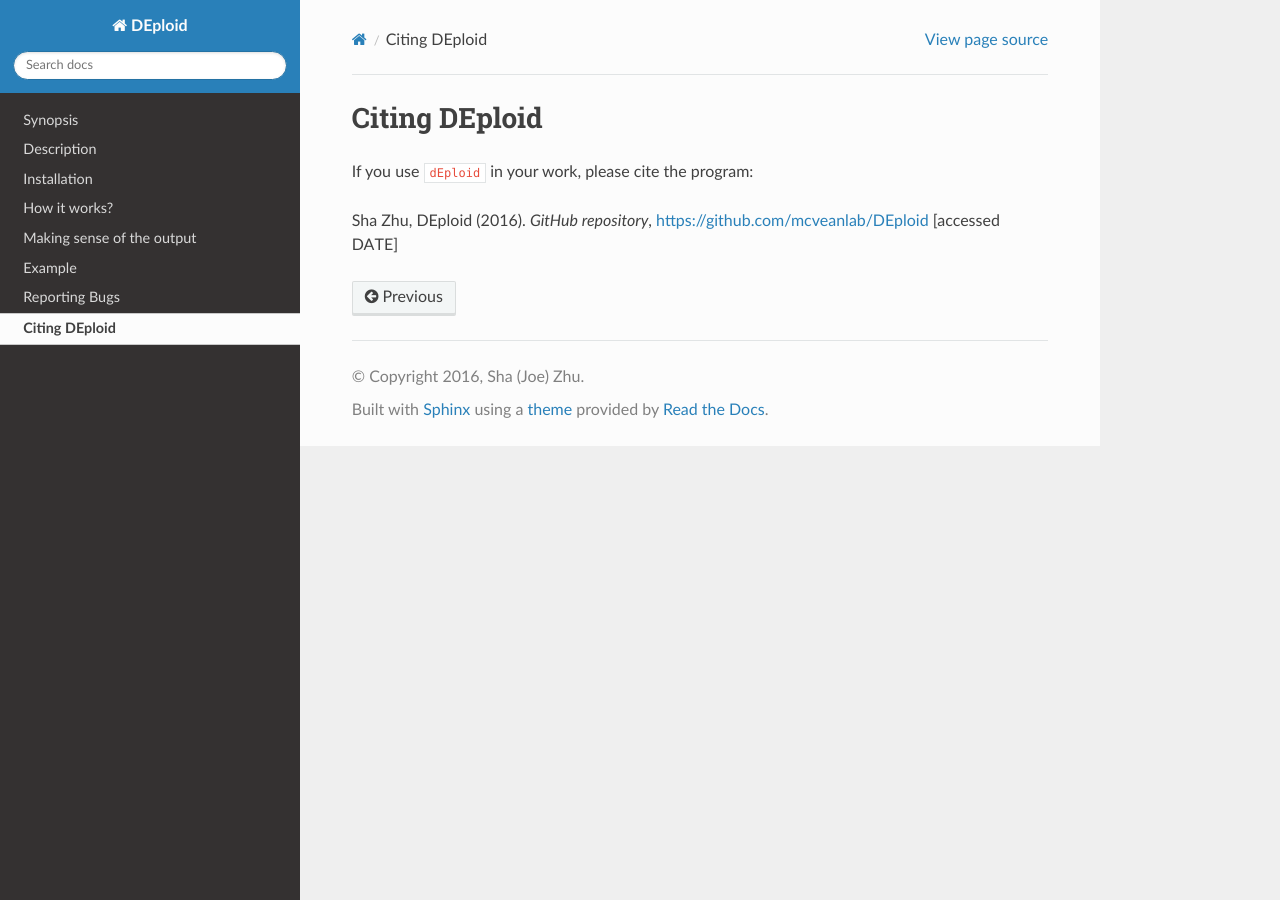
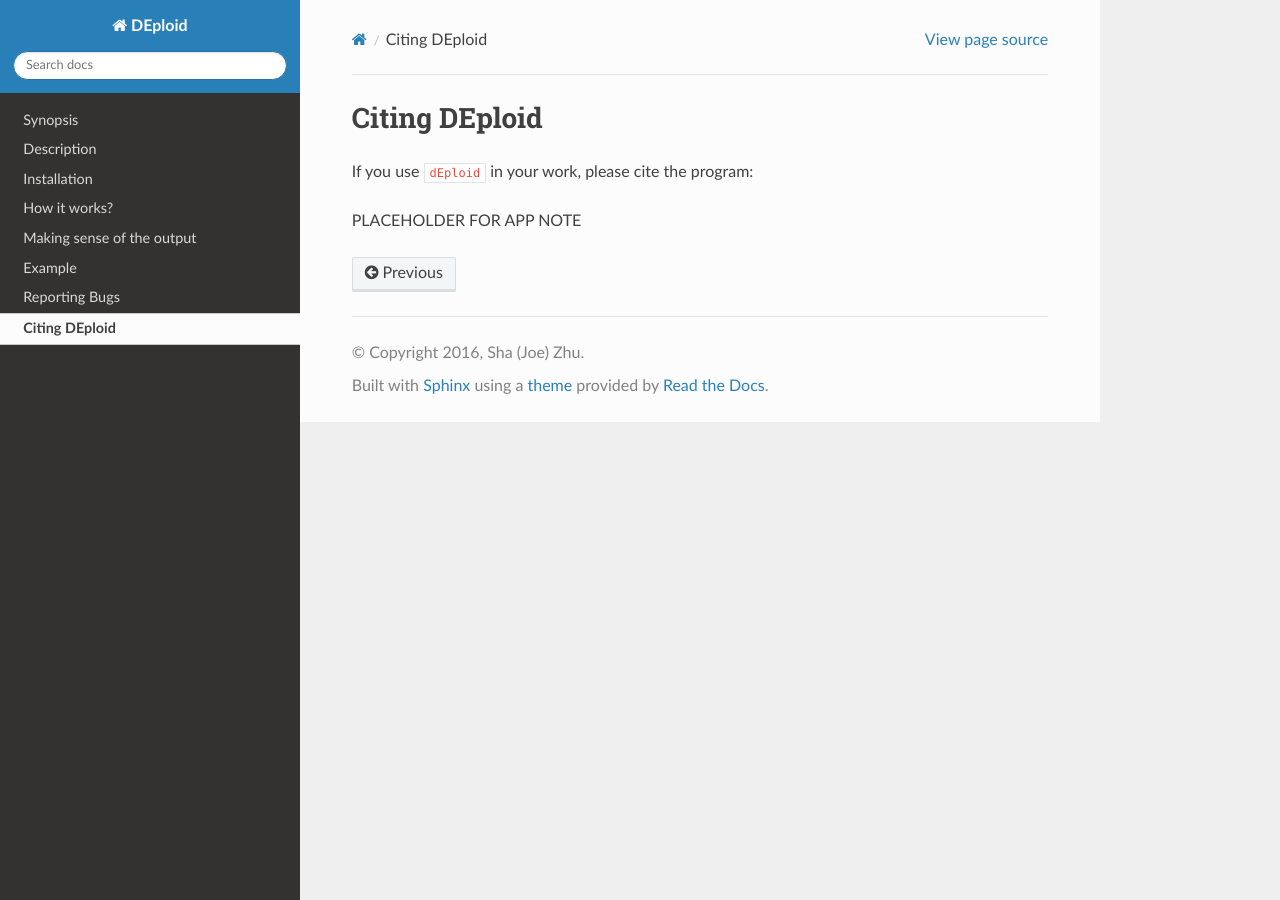
Before and after one commit to DEploid-dev/DEploid, a Sphinx documentation site: the page built from docs/citation.rst, in a window 1280 px wide. Built offline with Sphinx 7.4.7 and the Read the Docs theme 2.0.0, drawn with Linux system fonts in a browser that asks for light colours.

Commit message:
change citation to place holder

```diff
--- a/docs/citation.rst
+++ b/docs/citation.rst
@@ -6,4 +6,4 @@ Citing DEploid
 
 If you use ``dEploid`` in your work, please cite the program:
 
-Sha Zhu, DEploid (2016). *GitHub repository*, https://github.com/mcveanlab/DEploid [accessed DATE]
+PLACEHOLDER FOR APP NOTE
```
Also changed, not shown: README.md (+1 -1 lines).
